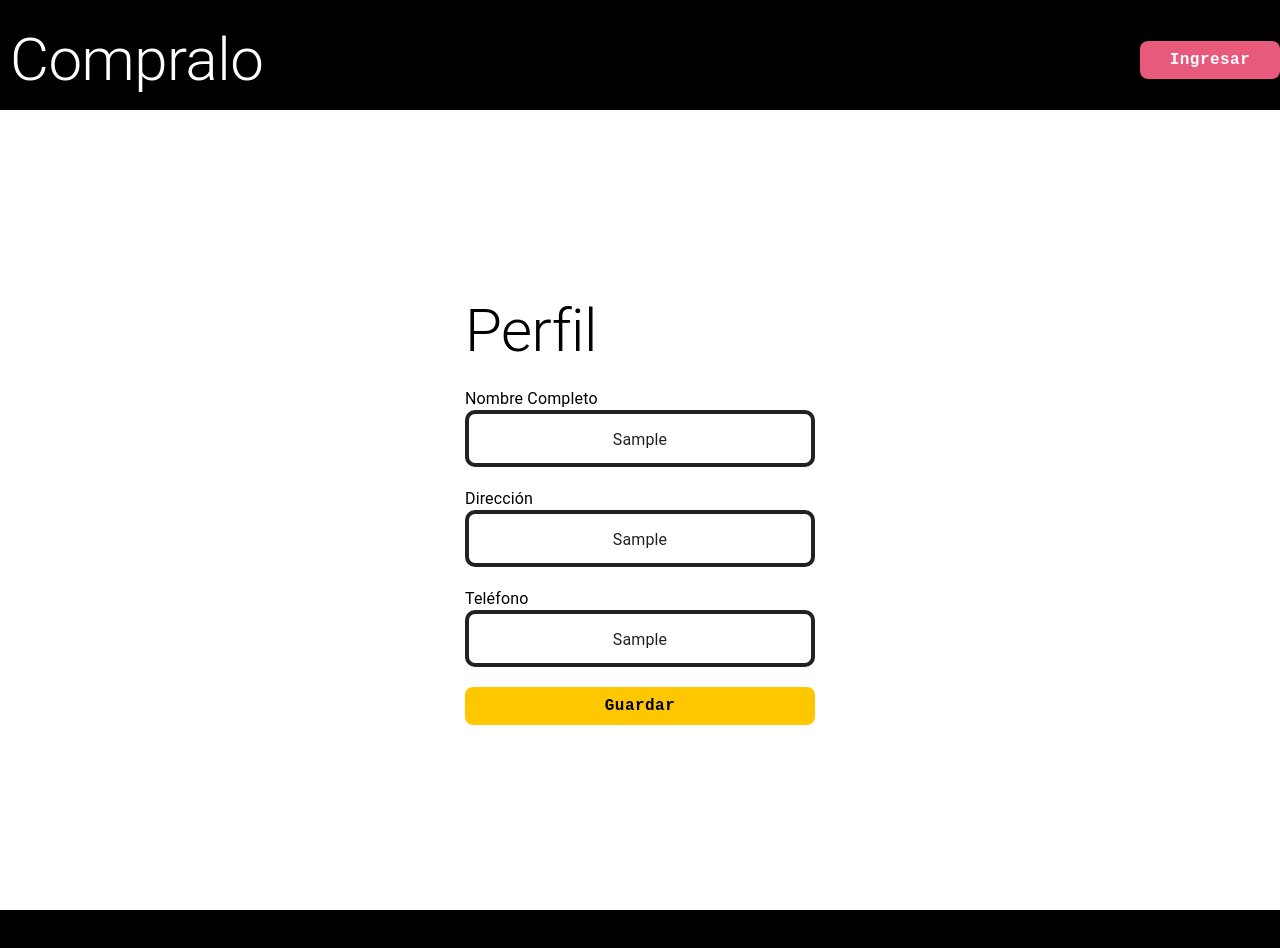
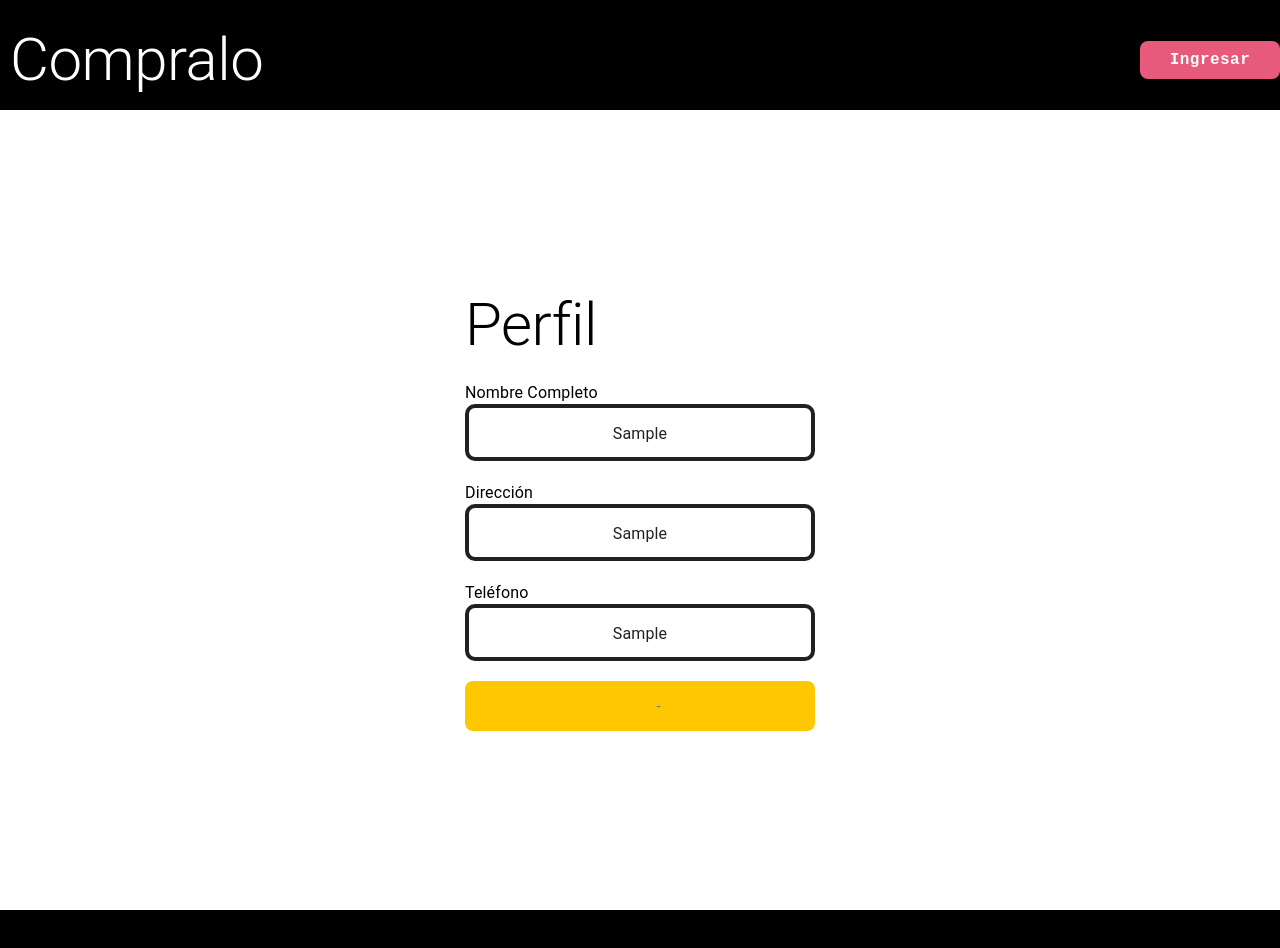
Before and after one commit to EzequielVilla/e-commerce-m10, a Next.js app: page /profile in a window 1280 px wide. Both pictures are taken after typing "Sample", "Sample", "Sample" into the empty fields and a click on the button "Guardar". Shown: the top 948 px of the page. Built offline with nearby package versions, Linux system fonts and the light colour scheme; no server answers.

Commit message:
add spinner

```diff
--- a/components/profileInputs/index.tsx
+++ b/components/profileInputs/index.tsx
@@ -5,6 +5,7 @@ import { PrimaryButton } from "ui/buttons";
 import { InputWithLabel } from "ui/inputs";
 import { Subtitle, TinyText } from "ui/text";
 import { Root, MarginTop } from "./styled";
+import CircularProgress from "@mui/material/CircularProgress";
 
 interface ProfileInput {
   direction: string;
@@ -18,8 +19,9 @@ export function ProfileInputs() {
     handleSubmit,
     formState: { errors },
   } = useForm();
-  const { setInputData } = useUpdateProfile();
+  const { setInputData, isLoading, setIsLoading } = useUpdateProfile();
   const onSubmitHandler = (data: any) => {
+    setIsLoading(true);
     setInputData(data);
   };
   return (
@@ -52,7 +54,9 @@ export function ProfileInputs() {
           ></InputWithLabel>
         </MarginTop>
         <MarginTop>
-          <PrimaryButton type="submit">Guardar</PrimaryButton>
+          <PrimaryButton type="submit">
+            {isLoading ? <CircularProgress /> : <>Guardar</>}{" "}
+          </PrimaryButton>
         </MarginTop>
       </form>
     </Root>
--- a/lib/hooks.ts
+++ b/lib/hooks.ts
@@ -208,6 +208,7 @@ export const useUpdateProfile = () => {
   const [inputData, setInputData] = useState<ProfileInput>();
   const { setTokenAction, token } = useToken();
   const { setEmailAction, email } = useEmailStorage();
+  const [isLoading, setIsLoading] = useState<boolean>();
   const router = useRouter();
 
   const patchInfo = { email, other: inputData };
@@ -225,9 +226,10 @@ export const useUpdateProfile = () => {
   useEffect(() => {
     if (!data) return;
     if (data.upgraded) {
+      setIsLoading(false);
       window.alert("Perfil actualizado");
       router.push("/");
     }
   }, [data]);
-  return { setInputData };
+  return { setInputData, setIsLoading, isLoading };
 };
```
